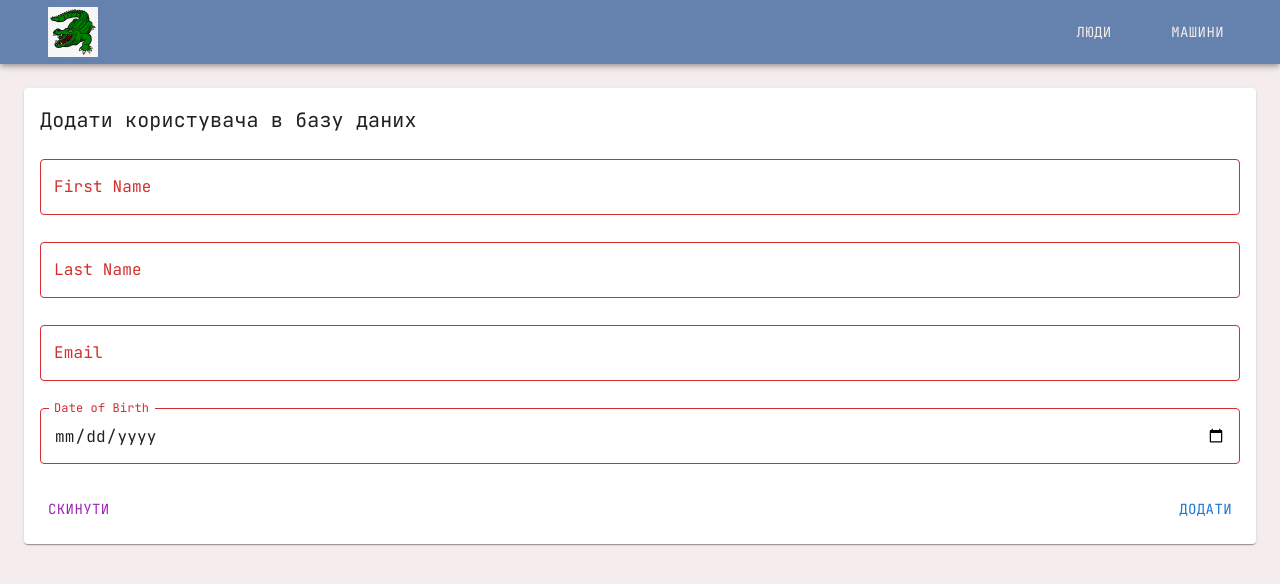
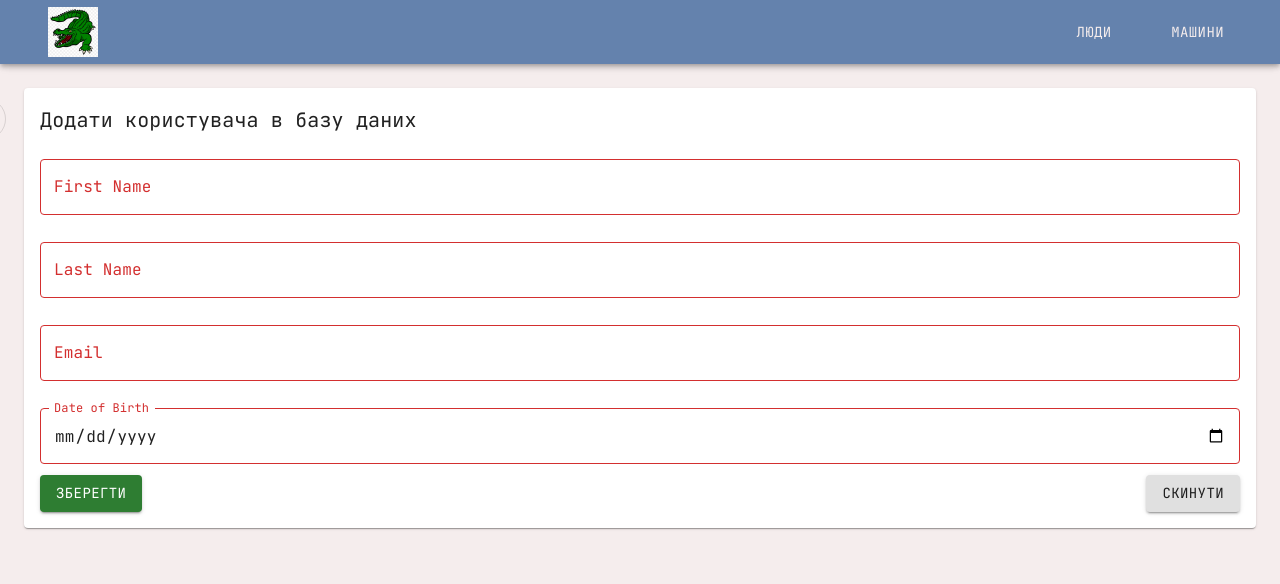
Before and after one commit to dmytrotsymbal/React-users, a React (Vite) app: page /user/add in a window 1280 px wide. Shown: the top 584 px of the page. Built offline with nearby package versions, Linux system fonts and the light colour scheme.

Commit message:
start fixing all buttons forms

```diff
--- /dev/null
+++ b/src/components/ui/CustomIconButton/index.tsx
@@ -0,0 +1,37 @@
+import { IconButton } from "@mui/material";
+import { ReactNode } from "react";
+
+interface Props {
+  icon: ReactNode; // Проп для передачи иконки
+  onClick: () => void;
+  color?: "inherit" | "primary" | "secondary" | "default"; // Опционально: цвет кнопки
+}
+
+const CustomIconButton = ({
+  icon,
+  onClick,
+  color = "primary", // Цвет по умолчанию
+}: Props) => {
+  return (
+    <IconButton
+      onClick={onClick}
+      color={color}
+      sx={{
+        position: "absolute",
+        top: "10px",
+        left: "-60px",
+        border: "1px solid rgba(0, 0, 0, 0.12)",
+        borderRadius: "50%",
+        padding: "8px",
+        transition: "all 0.3s ease-in-out",
+        "&:hover": {
+          backgroundColor: "rgba(0, 0, 0, 0.08)",
+        },
+      }}
+    >
+      {icon}
+    </IconButton>
+  );
+};
+
+export default CustomIconButton;
--- a/src/pages/Cars/AddCarPage.tsx
+++ b/src/pages/Cars/AddCarPage.tsx
@@ -1,10 +1,12 @@
 import { useParams, useNavigate } from "react-router-dom";
 import { useAppDispatch } from "../../redux/hooks";
 import { addCarToUser } from "../../redux/carSlice";
-import { Button, TextField, Paper, Grid, Typography } from "@mui/material";
+import { Button, TextField, Paper, Grid, Typography, Box } from "@mui/material";
 import { Formik, Field, Form, ErrorMessage } from "formik";
 import * as Yup from "yup";
 import { Car } from "../../types/carTypes";
+import CustomIconButton from "../../components/ui/CustomIconButton";
+import ArrowBackIcon from "@mui/icons-material/ArrowBack";
 
 // Валидация формы с помощью Yup
 const validationSchema = Yup.object({
@@ -65,7 +67,7 @@ const AddCarPage = () => {
   return (
     <>
       <br />
-      <Paper style={{ padding: 16 }}>
+      <Paper style={{ padding: 16, position: "relative" }}>
         <Typography variant="h6">Додати автомобіль</Typography>
         <br />
         <Formik
@@ -142,22 +144,20 @@ const AddCarPage = () => {
               </Grid>
 
               <br />
-              <Grid
-                container
-                spacing={2}
-                style={{ display: "flex", justifyContent: "space-between" }}
-              >
+              <Box style={{ display: "flex", justifyContent: "space-between" }}>
                 <Button variant="contained" color="success" type="submit">
-                  Save
+                  Зберегти
                 </Button>
-                <Button
-                  variant="contained"
-                  color="secondary"
-                  onClick={() => navigate(-1)} // Переход на предыдущую страницу
-                >
-                  Cancel
+
+                <Button type="reset" variant="contained" color="inherit">
+                  Скинути
                 </Button>
-              </Grid>
+
+                <CustomIconButton
+                  icon={<ArrowBackIcon />}
+                  onClick={() => navigate(-1)}
+                />
+              </Box>
             </Form>
           )}
         </Formik>
--- a/src/pages/Cars/EditCarPage.tsx
+++ b/src/pages/Cars/EditCarPage.tsx
@@ -3,10 +3,13 @@ import { useAppDispatch, useAppSelector } from "../../redux/hooks";
 import { RootState } from "../../redux/store";
 import { useEffect, useMemo } from "react";
 import { getCarById, updateCar } from "../../redux/carSlice";
-import { Button, TextField, Paper, Grid, Typography } from "@mui/material";
+import { Button, TextField, Paper, Grid, Typography, Box } from "@mui/material";
 import { Formik, Field, Form, ErrorMessage } from "formik";
 import * as Yup from "yup";
 import CustomLoader from "../../components/ui/CustomLoader";
+import ArrowBackIcon from "@mui/icons-material/ArrowBack";
+import { Car } from "../../types/carTypes";
+import CustomIconButton from "../../components/ui/CustomIconButton";
 
 // Валідація форми за допомогою Yup
 const validationSchema = Yup.object({
@@ -41,11 +44,10 @@ const EditCarPage = () => {
   const dispatch = useAppDispatch();
 
   const car = useAppSelector((state: RootState) =>
-    state.car.cars.find((c) => c.carID === Number(carId))
+    state.car.cars.find((car: Car) => car.carID === Number(carId))
   );
 
-  const loading = useAppSelector((state: RootState) => state.car.loading);
-  const error = useAppSelector((state: RootState) => state.car.error);
+  const { loading, error } = useAppSelector((state: RootState) => state.car);
 
   // Використовуємо useMemo для запам'ятовування даних автомобіля, щоб уникнути зайвих рендерів
   const memoizedCar = useMemo(() => car, [car]);
@@ -132,7 +134,7 @@ const EditCarPage = () => {
   return (
     <>
       <br />
-      <Paper style={{ padding: 16 }}>
+      <Paper style={{ padding: 16, position: "relative" }}>
         <Typography variant="h6">Редагувати автомобіль</Typography>
         <br />
         <Formik
@@ -211,22 +213,20 @@ const EditCarPage = () => {
               </Grid>
 
               <br />
-              <Grid
-                container
-                spacing={2}
-                style={{ display: "flex", justifyContent: "space-between" }}
-              >
+              <Box style={{ display: "flex", justifyContent: "space-between" }}>
                 <Button variant="contained" color="success" type="submit">
-                  Save
+                  Зберегти
                 </Button>
-                <Button
-                  variant="contained"
-                  color="secondary"
-                  onClick={() => navigate(-1)} // Переход на предыдущую страницу
-                >
-                  Cancel
+
+                <Button type="reset" variant="contained" color="inherit">
+                  Скинути
                 </Button>
-              </Grid>
+
+                <CustomIconButton
+                  icon={<ArrowBackIcon />}
+                  onClick={() => navigate(-1)}
+                />
+              </Box>
             </Form>
           )}
         </Formik>
--- a/src/pages/Users/AddUserPage.tsx
+++ b/src/pages/Users/AddUserPage.tsx
@@ -5,6 +5,8 @@ import { useAppDispatch } from "../../redux/hooks";
 import { createUser } from "../../redux/userSlice";
 import { useNavigate } from "react-router-dom";
 import { useState } from "react";
+import CustomIconButton from "../../components/ui/CustomIconButton";
+import ArrowBackIcon from "@mui/icons-material/ArrowBack";
 
 const validationSchema = Yup.object({
   firstName: Yup.string()
@@ -63,7 +65,7 @@ const AddUserPage = () => {
   return (
     <>
       <br />
-      <Paper style={{ padding: 16 }}>
+      <Paper style={{ padding: 16, position: "relative" }}>
         <Typography variant="h6" gutterBottom>
           Додати користувача в базу даних
         </Typography>
@@ -117,15 +119,26 @@ const AddUserPage = () => {
                 helperText={<ErrorMessage name="dateOfBirth" />}
                 error={Boolean(<ErrorMessage name="dateOfBirth" />)}
               />
-              <Box
-                sx={{ display: "flex", justifyContent: "space-between", mt: 2 }}
-              >
-                <Button type="reset" color="secondary">
+
+              <br />
+              <Box style={{ display: "flex", justifyContent: "space-between" }}>
+                <Button
+                  variant="contained"
+                  color="success"
+                  type="submit"
+                  disabled={isSubmitting}
+                >
+                  Зберегти
+                </Button>
+
+                <Button type="reset" variant="contained" color="inherit">
                   Скинути
                 </Button>
-                <Button type="submit" color="primary" disabled={isSubmitting}>
-                  Додати
-                </Button>
+
+                <CustomIconButton
+                  icon={<ArrowBackIcon />}
+                  onClick={() => navigate(-1)}
+                />
               </Box>
             </Form>
           )}
```
